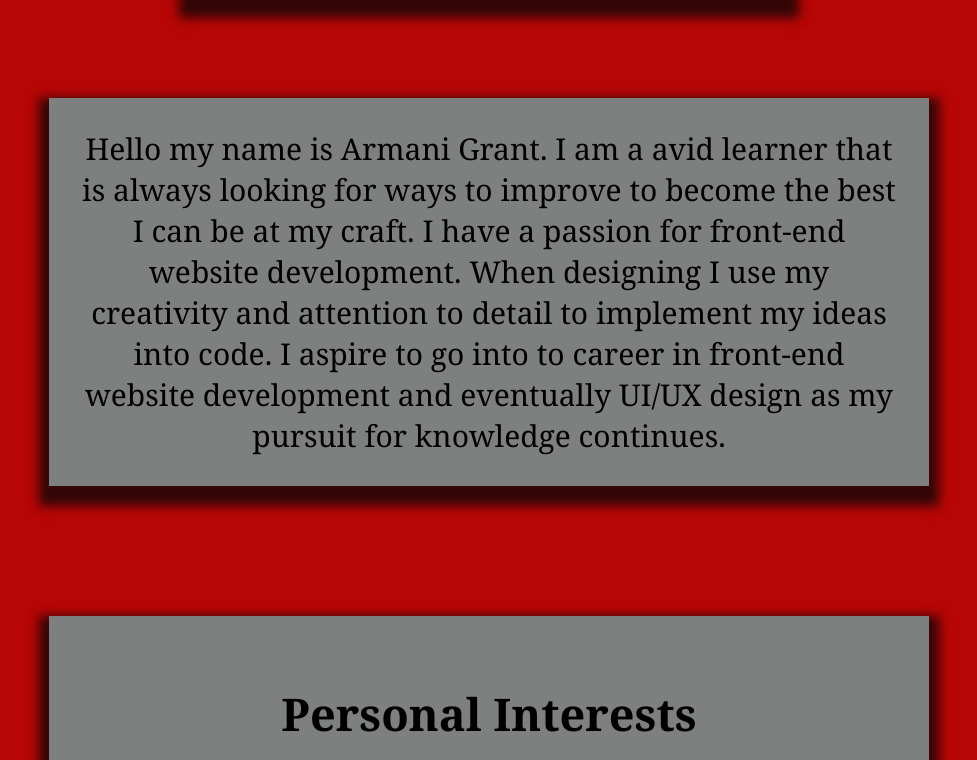
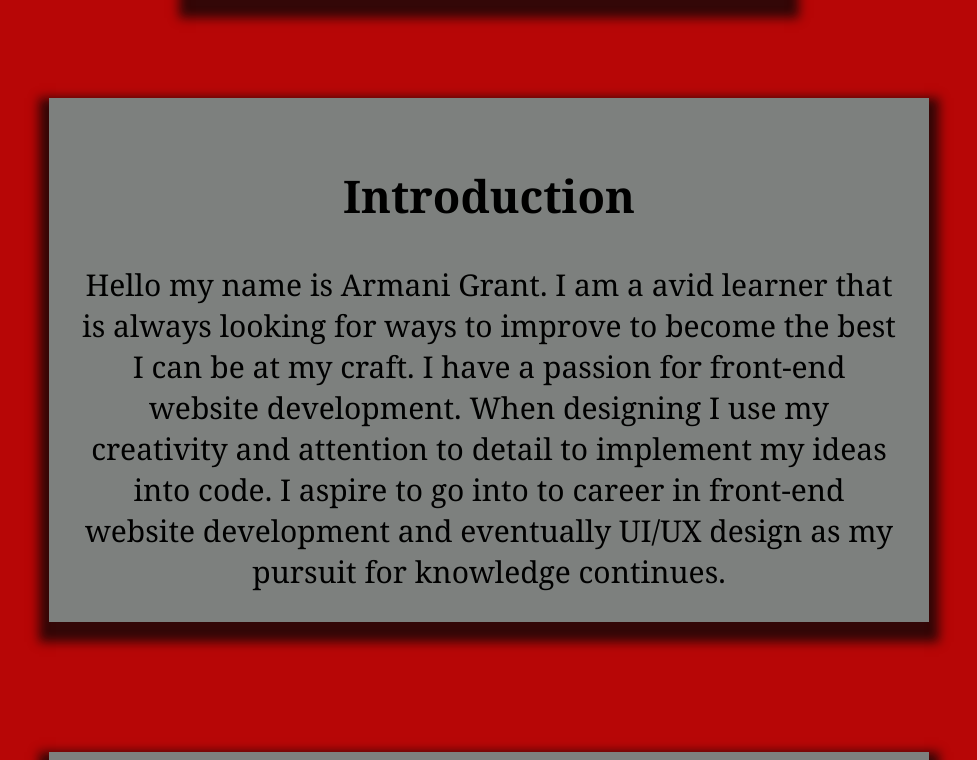
Before and after one commit to ManiG21/portfolio, a React (Create React App) app: page /about in a window 1280 px wide. Shown: the part 820-1580 px from the top of the page, without its empty margins (151-1128 px from the left). Built offline with nearby package versions, Linux system fonts and the light colour scheme.

Commit message:
About Update

```diff
--- a/src/components/About/About.js
+++ b/src/components/About/About.js
@@ -9,13 +9,13 @@ function About() {
 
         <header>About Me</header>
          <img className='logo'id='Me' src={Me} alt='Me'></img>
-         <p className='para'>Hello my name is Armani Grant. I am a avid learner that is always looking for ways to improve to
+         <p className='para'> <h2>Introduction </h2> Hello my name is Armani Grant. I am a avid learner that is always looking for ways to improve to
             become the best I can be at my craft. I have a passion for front-end website development.
             When designing I use my creativity and attention to detail to implement my ideas into code.
             I aspire to go into to career in front-end website development and eventually UI/UX design as my pursuit for knowledge continues.
             {/* Here's a link to my resume <Link src= {Resume}>Resume</Link> */}
          </p>
-         <p className='para'> <h2>Personal Interests</h2>Here are a few things are enjoy doing in my free time. I really enjoy cooking, my favorite dish to cook is
+         <p className='para'> <h2>Personal Interests/Hobbies</h2>Here are a few things are enjoy doing in my free time. I really enjoy cooking, my favorite dish to cook is
             Chicken Parmagina. My favorite sport is basketball, I have played it for most of my life and still
             occasionally to this day. I workout regularly
             whether it's lifting weights, calistentics or just going walk(I actually go for a walk at least once a day).
```
